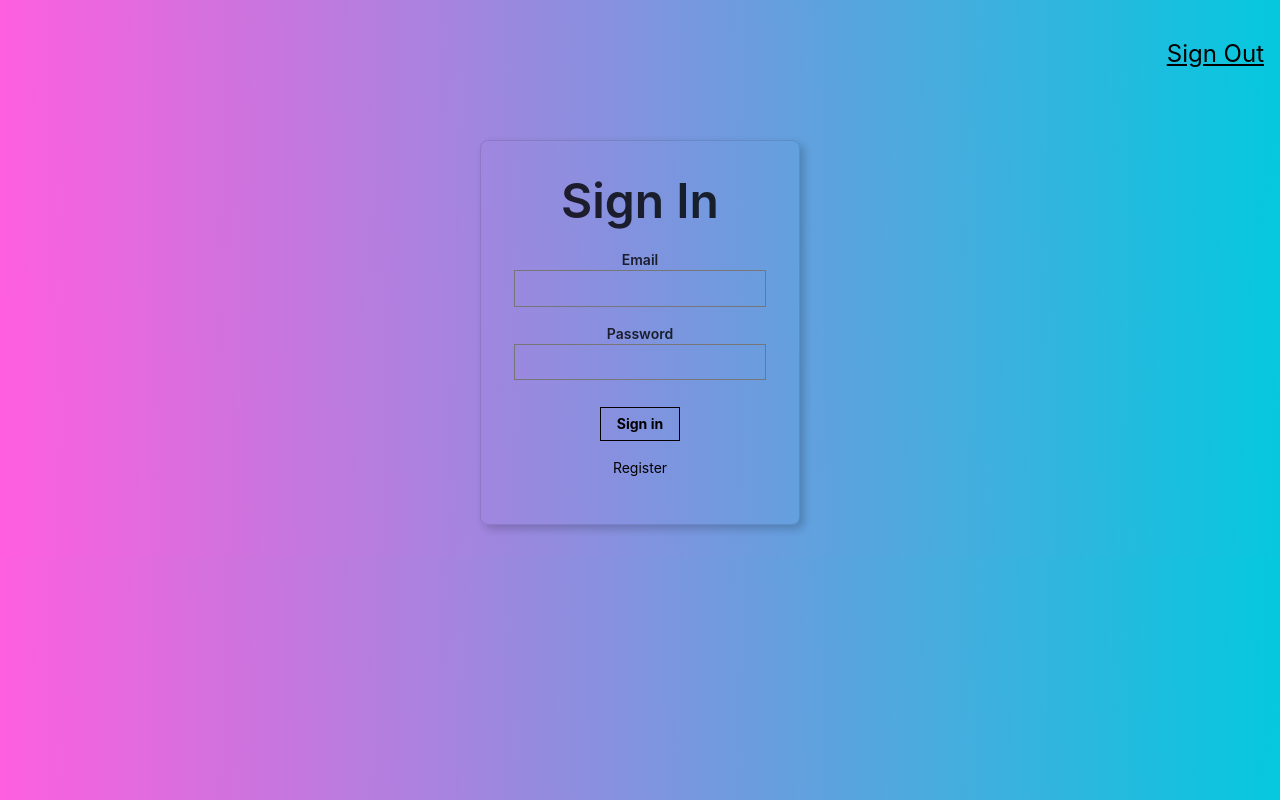
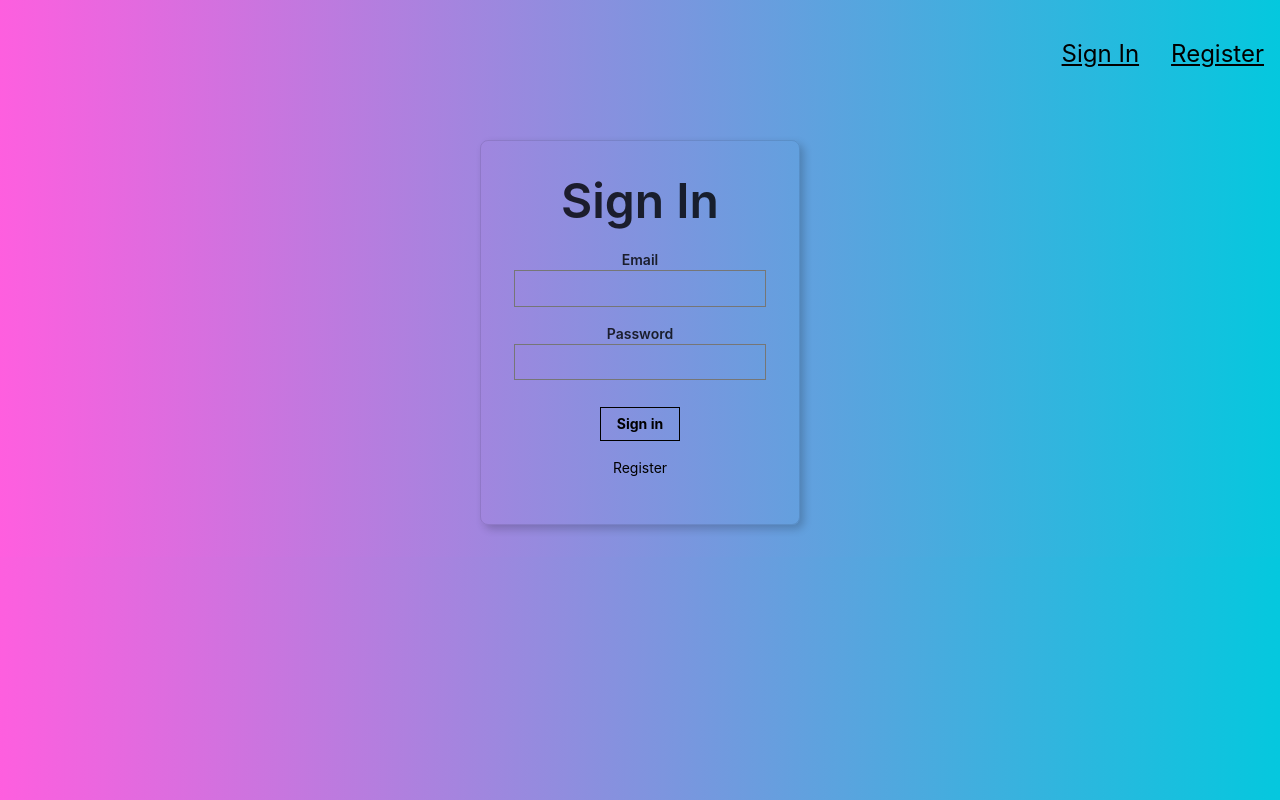
Before and after one commit to kamathsachin/facerecognition, a React (Create React App) app: page / in a window 1280 px wide. Built offline with nearby package versions, Linux system fonts and the light colour scheme; what clarifai would draw is missing.

Commit message:
Added navigations for SignIn & Register

```diff
--- a/src/App.js
+++ b/src/App.js
@@ -20,6 +20,7 @@ class App extends Component {
       imgUrl: "",
       box: {},
       route: "SignIn",
+      isSignedIn: false,
     };
   }
 
@@ -55,26 +56,34 @@ class App extends Component {
   };
 
   onRouteChange = (route) => {
+    if (route === "SignOut") {
+      this.setState({ isSignedIn: false });
+    } else if (route === "Home") {
+      this.setState({ isSignedIn: true });
+    }
+
     this.setState({ route: route });
   };
 
   render() {
+    const { route, box, imgUrl, isSignedIn } = this.state;
+
     return (
       <div className="App">
-        <Navigation onRouteChange={this.onRouteChange} />
-        {this.state.route === "Home" ? (
+        <Navigation
+          isSignedIn={isSignedIn}
+          onRouteChange={this.onRouteChange}
+        />
+        {route === "Home" ? (
           <div>
             <Rank />
             <ImageLinkForm
               onInputChange={this.onInputChange}
               OnButtonSubmit={this.OnButtonSubmit}
             />
-            <FaceRecognition
-              box={this.state.box}
-              imageUrl={this.state.imgUrl}
-            />
+            <FaceRecognition box={box} imageUrl={imgUrl} />
           </div>
-        ) : this.state.route === "SignIn" ? (
+        ) : route === "SignIn" ? (
           <SignIn onRouteChange={this.onRouteChange} />
         ) : (
           <Register onRouteChange={this.onRouteChange} />
--- a/src/components/Navigation/Navigation.js
+++ b/src/components/Navigation/Navigation.js
@@ -1,16 +1,35 @@
 import React from "react";
 
-const Navigation = ({ onRouteChange }) => {
+const Navigation = ({ onRouteChange, isSignedIn }) => {
+  if (isSignedIn) {
+    return (
+      <nav style={{ display: "flex", justifyContent: "flex-end" }}>
+        <p
+          onClick={() => onRouteChange("SignOut")}
+          className="f3 link dim black underline pa3 pointer"
+        >
+          Sign Out
+        </p>
+      </nav>
+    );
+  } else {
     return (
       <nav style={{ display: "flex", justifyContent: "flex-end" }}>
         <p
           onClick={() => onRouteChange("SignIn")}
           className="f3 link dim black underline pa3 pointer"
         >
-        Sign Out
+          Sign In
+        </p>
+        <p
+          onClick={() => onRouteChange("Register")}
+          className="f3 link dim black underline pa3 pointer"
+        >
+          Register
         </p>
       </nav>
     );
+  }
 };
 
 export default Navigation;
--- a/src/components/Register/Register.js
+++ b/src/components/Register/Register.js
@@ -4,11 +4,11 @@ const Register = ({ onRouteChange }) => {
   return (
     <article className="br3 ba b--black-10 mv4 w-100 w-50-m w-25-l mw6 shadow-5 center">
       <main className="pa4 black-80">
-        <form className="measure">
+        <div className="measure">
           <fieldset id="sign_up" className="ba b--transparent ph0 mh0">
             <legend className="f1 fw6 ph0 mh0">Register</legend>
             <div className="mt3">
-              <label className="db fw6 lh-copy f6" for="user-name">
+              <label className="db fw6 lh-copy f6" htmlFor="user-name">
                 Name
               </label>
               <input
@@ -19,7 +19,7 @@ const Register = ({ onRouteChange }) => {
               />
             </div>
             <div className="mt3">
-              <label className="db fw6 lh-copy f6" for="email-address">
+              <label className="db fw6 lh-copy f6" htmlFor="email-address">
                 Email
               </label>
               <input
@@ -30,7 +30,7 @@ const Register = ({ onRouteChange }) => {
               />
             </div>
             <div className="mv3">
-              <label className="db fw6 lh-copy f6" for="password">
+              <label className="db fw6 lh-copy f6" htmlFor="password">
                 Password
               </label>
               <input
@@ -49,7 +49,7 @@ const Register = ({ onRouteChange }) => {
               value="Register"
             />
           </div>
-        </form>
+        </div>
       </main>
     </article>
   );
--- a/src/components/SignIn/SignIn.js
+++ b/src/components/SignIn/SignIn.js
@@ -4,11 +4,11 @@ const SignIn = ({ onRouteChange }) => {
   return (
     <article className="br3 ba b--black-10 mv4 w-100 w-50-m w-25-l mw6 shadow-5 center">
       <main className="pa4 black-80">
-        <form className="measure">
+        <div className="measure">
           <fieldset id="sign_up" className="ba b--transparent ph0 mh0">
             <legend className="f1 fw6 ph0 mh0">Sign In</legend>
             <div className="mt3">
-              <label className="db fw6 lh-copy f6" for="email-address">
+              <label className="db fw6 lh-copy f6" htmlFor="email-address">
                 Email
               </label>
               <input
@@ -19,7 +19,7 @@ const SignIn = ({ onRouteChange }) => {
               />
             </div>
             <div className="mv3">
-              <label className="db fw6 lh-copy f6" for="password">
+              <label className="db fw6 lh-copy f6" htmlFor="password">
                 Password
               </label>
               <input
@@ -46,7 +46,7 @@ const SignIn = ({ onRouteChange }) => {
               Register
             </p>
           </div>
-        </form>
+        </div>
       </main>
     </article>
   );
```
Lines whose indentation alone changed are shown as unchanged.
